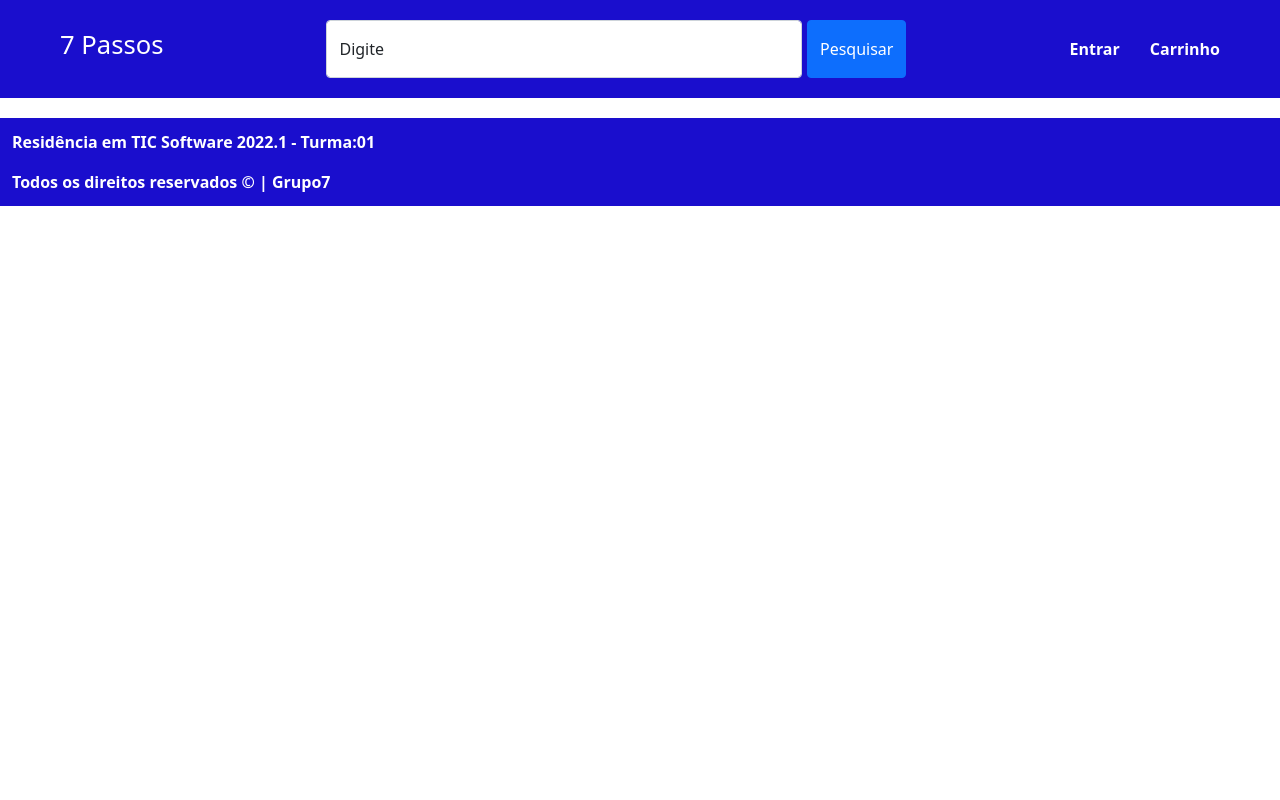
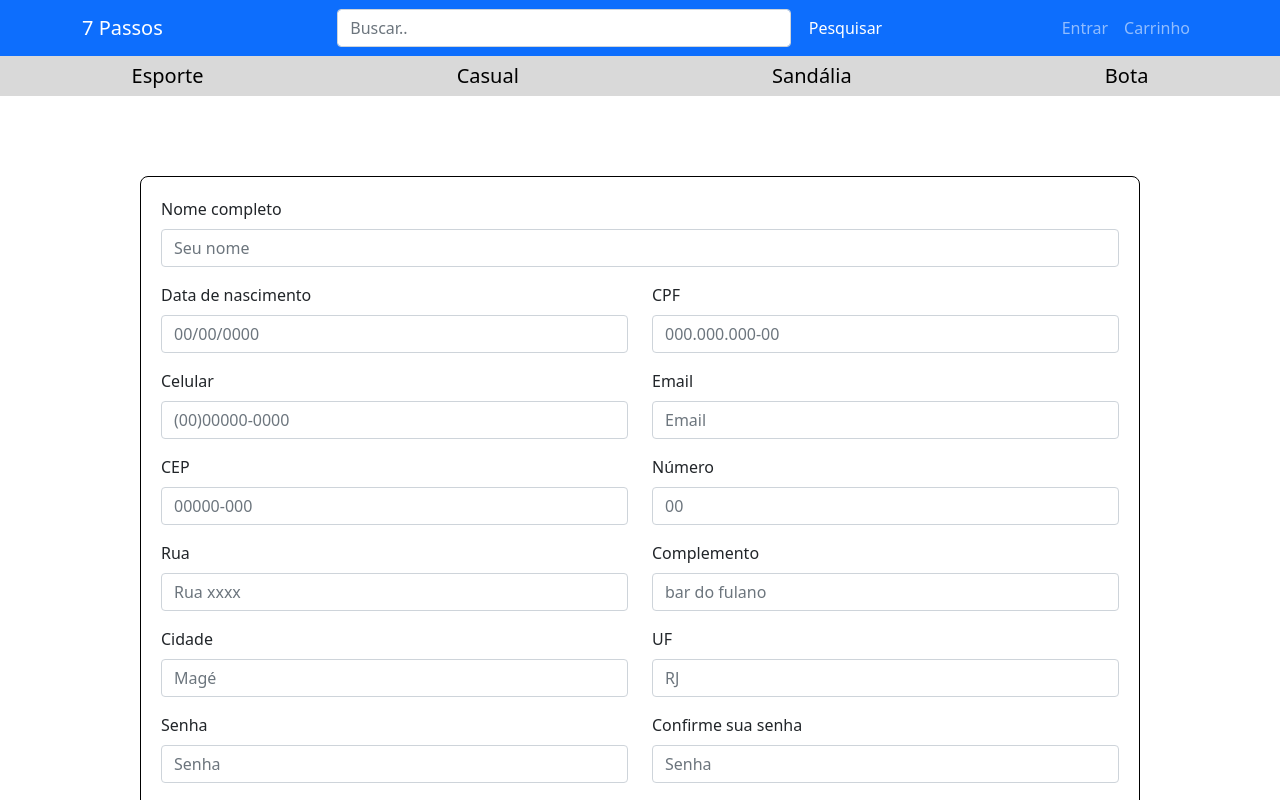
Before and after one commit to CauaKnG/Trabalho007-React, a React (Create React App) app: page /cadastrar in a window 1280 px wide. Shown: the top 800 px of the page. Built offline with nearby package versions, Linux system fonts and the light colour scheme.

Commit message:
criando os formularios e alterando a barra de navegação

```diff
--- a/src/Components/BarraCategoria/BarraCategoria.js
+++ b/src/Components/BarraCategoria/BarraCategoria.js
@@ -5,7 +5,7 @@ import { Link } from "react-router-dom";
 export const BarraCategoria = () => {
 
     return (
-      <div className="categorias">
+      <div className="categorias d-none d-lg-flex">
       <Link to="/produtos/esporte">Esporte</Link>
       <Link to="/produtos/casual">Casual</Link>
       <Link to="/produtos/sandalia">Sandália</Link>
--- a/src/Components/BarraCategoria/Style.scss
+++ b/src/Components/BarraCategoria/Style.scss
@@ -1,5 +1,4 @@
 .categorias{
-    display: flex;
     justify-content: space-around;
     background-color: #D9D9D9;
     padding: 5px;
--- a/src/Components/BarraNav/BarraNav.js
+++ b/src/Components/BarraNav/BarraNav.js
@@ -1,48 +1,76 @@
-import React from "react";
-import { useNavigate } from "react-router-dom";
-import { Titulo, Header, Lista, Cabecalho, Individual } from "./Style";
-import FloatingLabel from 'react-bootstrap/FloatingLabel';
-import Form from 'react-bootstrap/Form';
-import Button from 'react-bootstrap/Button';
+import React, { useState } from "react";
+import Form from "react-bootstrap/Form";
+import Button from "react-bootstrap/Button";
 import "./Style.scss";
+import { BarraCategoria } from "../BarraCategoria/BarraCategoria";
+import Container from "react-bootstrap/Container";
+import Nav from "react-bootstrap/Nav";
+import Navbar from "react-bootstrap/Navbar";
+import NavDropdown from "react-bootstrap/NavDropdown";
 
 export const NavBar = () => {
+  const [lupaAberta, setLupaAberta] = useState(false);
 
-  var navigate = useNavigate();
-  function handleClickInicio() {
-    navigate("/")
-  }
-  function handleClickEntrar() {
-    navigate("/entrar")
-  }
-  function handleClickCarrinho() {
-    navigate("/carrinho")
+  function toogleLupa() {
+    setLupaAberta(!lupaAberta);
   }
 
   return (
-    <Cabecalho>
-      <Header className="col-md-12">
-        <Titulo onClick={handleClickInicio}>7 Passos</Titulo>
-
-        <Form className="d-flex col-md-6">
-      <Form.Group className="formulario-container" controlId="formBasicEmail">
-      <FloatingLabel
-        controlId="floatingInput"
-        label="Digite"
-      >
-        <Form.Control type="text" placeholder="Enter email" />
-      </FloatingLabel>
-      </Form.Group>
-      <Button variant="primary" type="submit">
-        Pesquisar
-      </Button>
-    </Form>
-
-        <Lista>
-          <Individual onClick={handleClickEntrar}>Entrar</Individual>
-          <Individual onClick={handleClickCarrinho}>Carrinho</Individual>
-        </Lista>
-      </Header>
-    </Cabecalho>
-  )
-}
+    <>
+      <Navbar bg="primary" variant="dark" expand="lg">
+        <Container class="container-nav">
+          <Navbar.Brand href="/">7 Passos</Navbar.Brand>
+          <Form className="d-none col-lg-6 d-lg-flex">
+            <Form.Group className="w-100" controlId="formBasicEmail">
+              <Form.Control type="text" placeholder="Buscar.." />
+            </Form.Group>
+            <Button variant="primary" type="submit">
+              Pesquisar
+            </Button>
+          </Form>
+          <div className="d-lg-none lupa">
+            <button onClick={toogleLupa}>Lupa</button>
+            <Navbar.Toggle aria-controls="basic-navbar-nav" />
+          </div>
+          <Navbar.Collapse id="basic-navbar-nav">
+            <Nav className="me-auto">
+              <Nav.Link href="/entrar">Entrar</Nav.Link>
+              <Nav.Link href="/carrinho">Carrinho</Nav.Link>
+              <NavDropdown
+                title="Categorias"
+                className="d-lg-none"
+                id="basic-nav-dropdown"
+              >
+                <NavDropdown.Item href="/produtos/esporte">
+                  Esporte
+                </NavDropdown.Item>
+                <NavDropdown.Item href="/produtos/casual">
+                  Casual
+                </NavDropdown.Item>
+                <NavDropdown.Item href="/produtos/sandalia">
+                  Sandália
+                </NavDropdown.Item>
+                <NavDropdown.Item href="/produtos/bota">Bota</NavDropdown.Item>
+              </NavDropdown>
+            </Nav>
+          </Navbar.Collapse>
+        </Container>
+      </Navbar>
+      <BarraCategoria className="d-none d-lg-flex" />
+      {lupaAberta && (
+        <div className="pesquisa-mobile">
+          <Container>
+            <Form className="col-lg-12 d-flex d-lg-none">
+              <Form.Group className="w-100" controlId="formBasicEmail">
+                <Form.Control type="text" placeholder="Buscar.." />
+              </Form.Group>
+              <Button variant="primary" type="submit">
+                Pesquisar
+              </Button>
+            </Form>
+          </Container>
+        </div>
+      )}
+    </>
+  );
+};
--- a/src/Components/BarraNav/Style.scss
+++ b/src/Components/BarraNav/Style.scss
@@ -1,9 +1,14 @@
 form{
-    .formulario-container{
-        width: 100%;
-
-    }
     button{
         margin-left: 5px;
     }
 }
+.container{
+    .navbar-collapse{
+        flex-grow: inherit;
+    }
+
+    .lupa{
+        margin-right: 10px;
+    }
+}
--- a/src/Components/Carrossel/Style.scss
+++ b/src/Components/Carrossel/Style.scss
@@ -10,7 +10,6 @@
 
 }
 
-.carousel-control-next, .carousel-control-prev {
-    color:#333 !important;
-
+.carousel-control-prev-icon, .carousel-control-next-icon {
+    filter: brightness(0.2) !important;
 }
--- a/src/Components/Rodape/Rodape.js
+++ b/src/Components/Rodape/Rodape.js
@@ -1,15 +1,17 @@
 import React from "react";
-import "./Style.scss"
+import Container from "react-bootstrap/Container";
+import Navbar from "react-bootstrap/Navbar";
+import "./Style.scss";
 
 export const Rodape = () => {
   return (
-    <>
-      <footer>
-        <div>
+    <footer>
+      <Navbar bg="primary" variant="dark">
+        <Container>
           <p>Residência em TIC Software 2022.1 - Turma:01</p>
           <p>Todos os direitos reservados &copy; | Grupo7</p>
-        </div>
-      </footer>
-    </>
+        </Container>
+      </Navbar>
+    </footer>
   );
 };
--- a/src/Components/Rodape/Style.scss
+++ b/src/Components/Rodape/Style.scss
@@ -1,14 +1,16 @@
-footer{
-    background-color: #1A0ECD;
+footer {
+  background-color: #0d6efd;
   margin-top: 20px;
   padding: 12px;
   position: relative;
-    bottom:0;
-    p{
+  bottom: 0;
+
+  .container {
+    flex-direction: column;
+  }
+  p {
     font-weight: bold;
-        color:  white;
-        &:last-child{
+    color: white;
     margin: 0px;
   }
 }
-}
--- a/src/Pages/Cadastro/Cadastro.js
+++ b/src/Pages/Cadastro/Cadastro.js
@@ -1,10 +1,78 @@
 import React from "react";
-
-import { NavBar } from "../../Components/BarraNav/BarraNav";
+import { Formulario } from "../Entrar/Style";
+import Button from "react-bootstrap/Button";
+import Form from "react-bootstrap/Form";
+import { Link } from "react-router-dom";
 
 export const Cadastro = () => {
-    return (
-        <>
-        </>
-    )
-}
+  return (
+    <Formulario>
+      <Form>
+        <div className="row">
+          <Form.Group className="mb-3" controlId="formBasicEmail">
+            <Form.Label>Nome completo</Form.Label>
+            <Form.Control type="text" placeholder="Seu nome" />
+          </Form.Group>
+          <Form.Group className="mb-3 col-lg-6" controlId="formBasicEmail">
+            <Form.Label>Data de nascimento</Form.Label>
+            <Form.Control type="text" placeholder="00/00/0000" />
+          </Form.Group>
+          <Form.Group className="mb-3 col-lg-6" controlId="formBasicEmail">
+            <Form.Label>CPF</Form.Label>
+            <Form.Control type="text" placeholder="000.000.000-00" />
+          </Form.Group>
+          <Form.Group className="mb-3 col-lg-6" controlId="formBasicEmail">
+            <Form.Label>Celular</Form.Label>
+            <Form.Control type="text" placeholder="(00)00000-0000" />
+          </Form.Group>
+          <Form.Group className="mb-3 col-lg-6" controlId="formBasicEmail">
+            <Form.Label>Email</Form.Label>
+            <Form.Control type="email" placeholder="Email" />
+          </Form.Group>
+          <Form.Group className="mb-3 col-lg-6" controlId="formBasicEmail">
+            <Form.Label>CEP</Form.Label>
+            <Form.Control type="text" placeholder="00000-000" />
+          </Form.Group>
+          <Form.Group className="mb-3 col-lg-6" controlId="formBasicEmail">
+            <Form.Label>Número</Form.Label>
+            <Form.Control type="text" placeholder="00" />
+          </Form.Group>
+          <Form.Group className="mb-3 col-lg-6" controlId="formBasicEmail">
+            <Form.Label>Rua</Form.Label>
+            <Form.Control type="text" placeholder="Rua xxxx" />
+          </Form.Group>
+          <Form.Group className="mb-3 col-lg-6" controlId="formBasicEmail">
+            <Form.Label>Complemento</Form.Label>
+            <Form.Control type="text" placeholder="bar do fulano" />
+          </Form.Group>
+          <Form.Group className="mb-3 col-lg-6" controlId="formBasicEmail">
+            <Form.Label>Cidade</Form.Label>
+            <Form.Control type="text" placeholder="Magé" />
+          </Form.Group>
+          <Form.Group className="mb-3 col-lg-6" controlId="formBasicEmail">
+            <Form.Label>UF</Form.Label>
+            <Form.Control type="text" placeholder="RJ" />
+          </Form.Group>
+          <Form.Group className="mb-3 col-lg-6" controlId="formBasicPassword">
+            <Form.Label>Senha</Form.Label>
+            <Form.Control type="password" placeholder="Senha" />
+          </Form.Group>
+          <Form.Group className="mb-3 col-lg-6" controlId="formBasicPassword">
+            <Form.Label>Confirme sua senha</Form.Label>
+            <Form.Control type="password" placeholder="Senha" />
+          </Form.Group>
+          <Form.Group className="mb-3" controlId="formBasicCheckbox">
+            <Form.Check type="checkbox" label="Aceito os termos." />
+          </Form.Group>
+          <Button variant="primary" type="submit">
+            Cadastrar
+          </Button>
+          <label className="cadastro">
+            Já possui conta?
+            <Link to="/entrar">Faça seu login</Link>
+          </label>
+        </div>
+      </Form>
+    </Formulario>
+  );
+};
--- a/src/Pages/Entrar/Entrar.js
+++ b/src/Pages/Entrar/Entrar.js
@@ -1,9 +1,32 @@
 import React from "react";
-import { NavBar } from "../../Components/BarraNav/BarraNav";
+import Button from "react-bootstrap/Button";
+import Form from "react-bootstrap/Form";
+import { Formulario } from "./Style";
+import { Link } from "react-router-dom";
 
 export const Entrar = () => {
-    return (
-        <>
-        </>
-    )
-}
+  return (
+    <Formulario>
+    <Form>
+      <Form.Group className="mb-3" controlId="formBasicEmail">
+        <Form.Label>Email </Form.Label>
+        <Form.Control type="email" placeholder="Email" />
+      </Form.Group>
+
+      <Form.Group className="mb-3" controlId="formBasicPassword">
+        <Form.Label>Senha</Form.Label>
+        <Form.Control type="password" placeholder="Senha" />
+      </Form.Group>
+      <Form.Group className="mb-3" controlId="formBasicCheckbox">
+        <Form.Check type="checkbox" label="Lembrar de mim" />
+      </Form.Group>
+      <Button variant="primary" type="submit">
+        Entrar
+      </Button>
+      <label className="cadastro">Não possui conta?
+      <Link to="/cadastrar">Cadastre-se aqui</Link>
+      </label>
+    </Form>
+    </Formulario>
+  );
+};
--- /dev/null
+++ b/src/Pages/Entrar/Style.js
@@ -0,0 +1,27 @@
+import styled from "styled-components";
+
+export const Formulario = styled.div`
+display: flex;
+justify-content: center;
+margin: 80px 0;
+form{
+    border-radius: 8px;
+    border:1px solid black;
+    padding:20px;
+    max-width:1000px;
+    button{
+        margin:0 auto;
+        display:block;
+        max-width:50%;
+    }
+    .cadastro{
+        color:black;
+        display:block;
+        margin-top:15px;
+        text-align:center;
+        a{
+            margin-left:5px;
+        }
+    }
+}
+`
--- a/src/Pages/Inicio/Inicio.js
+++ b/src/Pages/Inicio/Inicio.js
@@ -1,5 +1,4 @@
 import React from "react";
-import { BarraCategoria } from "../../Components/BarraCategoria/BarraCategoria";
 import { Carrossel } from "../../Components/Carrossel/Carrossel";
 import { Destaques } from "../../Components/Destaques/Destaques";
 
@@ -7,7 +6,6 @@ import { Destaques } from "../../Components/Destaques/Destaques";
 export const Inicio = () => {
   return (
     <>
-      <BarraCategoria />
       <Carrossel />
       <Destaques />
     </>
```
Lines whose indentation alone changed are shown as unchanged.
